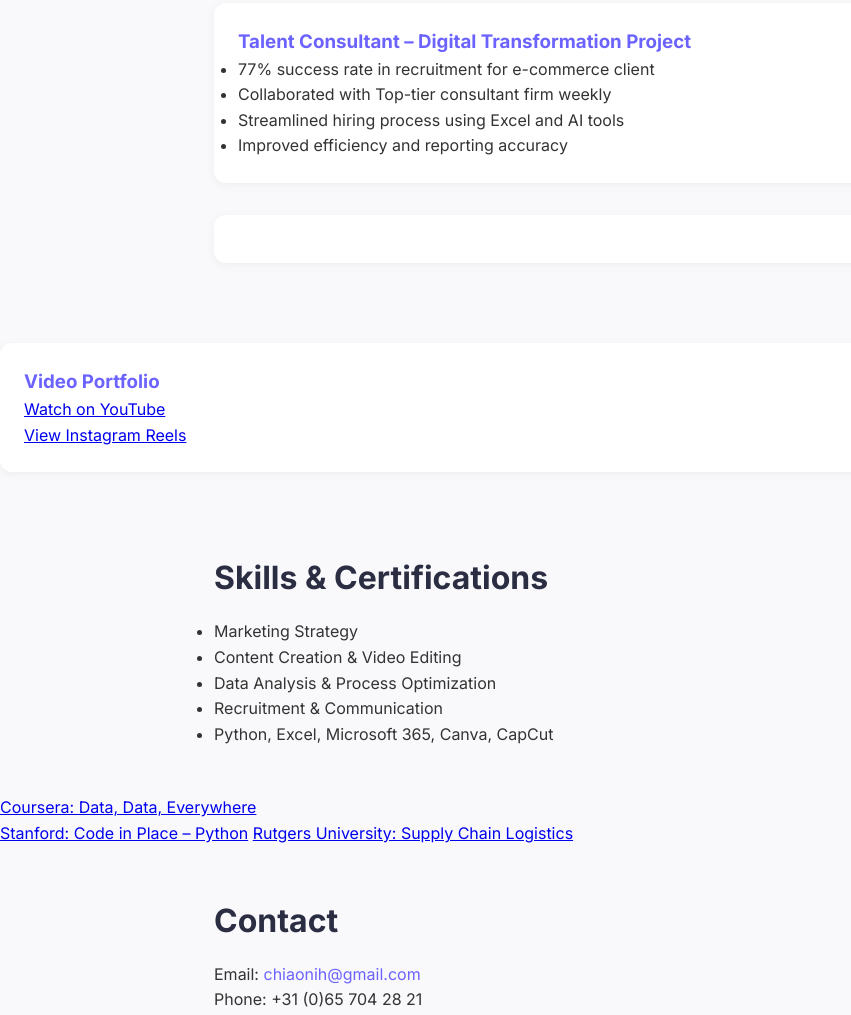
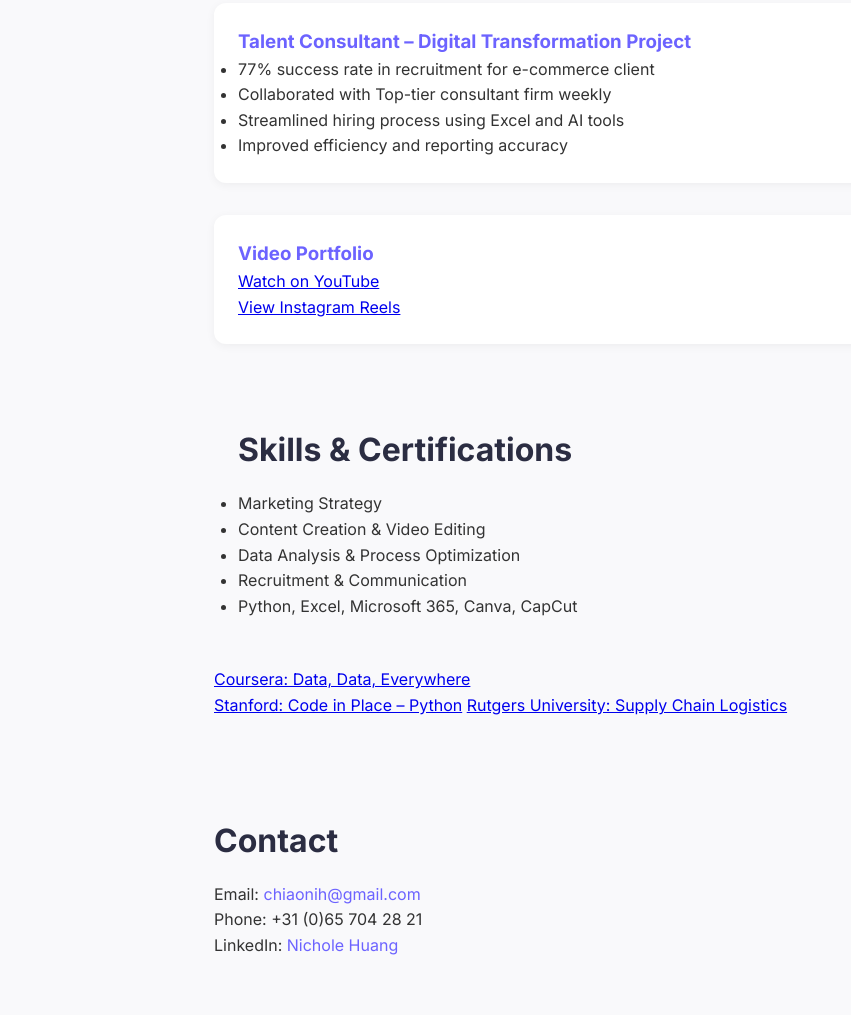
Before and after one commit to chiaoni0803/Nichole-Portfolio, a plain HTML site: page index.html in a window 1280 px wide. Shown: the part 1011-2026 px from the top of the page, without its empty margins (0-851 px from the left). Drawn offline with Linux system fonts and the light colour scheme.

Commit message:
Update index.html

```diff
--- a/index.html
+++ b/index.html
@@ -125,9 +125,7 @@
         <li>Improved efficiency and reporting accuracy</li>
       </ul>
     </div>
-     </div>
-        <div class="project">
-  </section>
+
     <div class="project">
       <h3>Video Portfolio</h3>
       <p><a href="https://www.youtube.com/watch?v=LsqLZi2Va3Q" target="_blank">Watch on YouTube</a></p>
```
